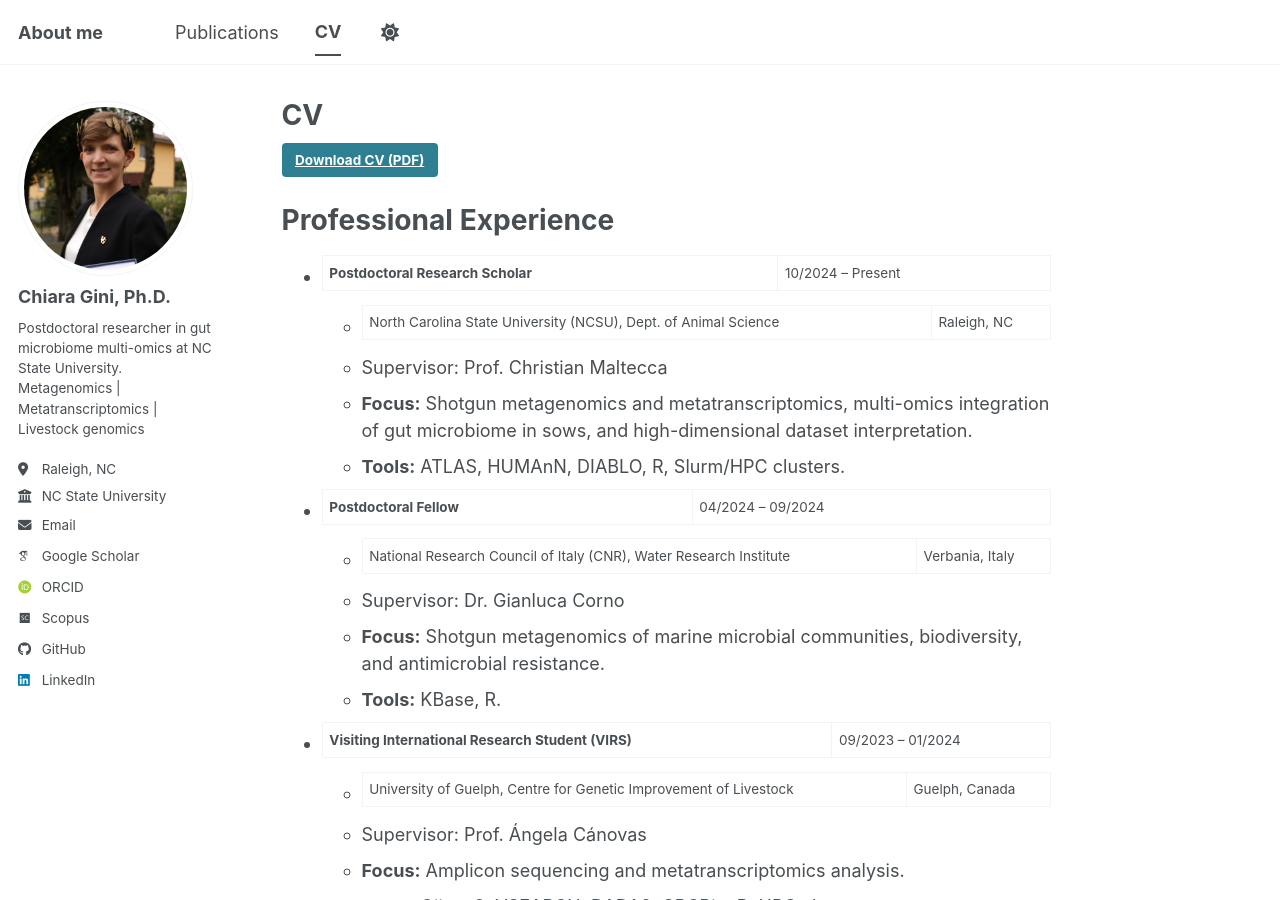
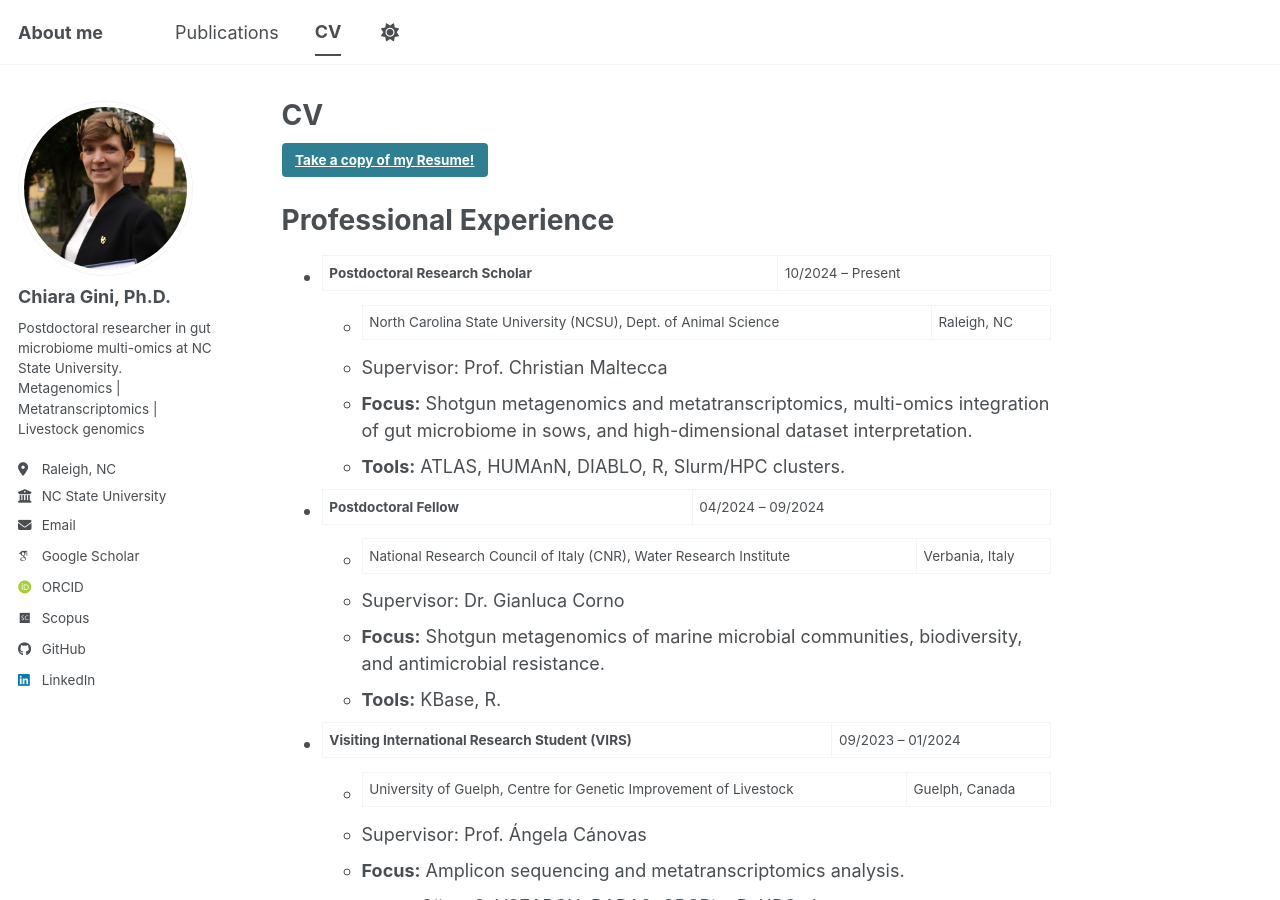
Before and after one commit to bioinfogini/bioinfogini.github.io, a Jekyll site: the page built from _pages/cv.md, in a window 1280 px wide and 900 px high. Built offline with Jekyll 4.4.1, drawn with Linux system fonts in a browser that asks for light colours; some web fonts are replaced; a script bundle is joined from its source files by our own code; library files that are not in the unit come from our copies.

Commit message:
Update CV download link to new PDF version

```diff
--- a/_pages/cv.md
+++ b/_pages/cv.md
@@ -9,7 +9,7 @@
 
 {% include base_path %}
 
-<a href="{{ base_path }}/files/Chiara_Gini_CV.pdf" class="btn btn--info">Download CV (PDF)</a>
+<a href="{{ base_path }}/files/CV_Chiara_Gini_May2026.pdf" class="btn btn--info">Take a copy of my Resume!</a>
 
 Professional Experience
 ======
```
